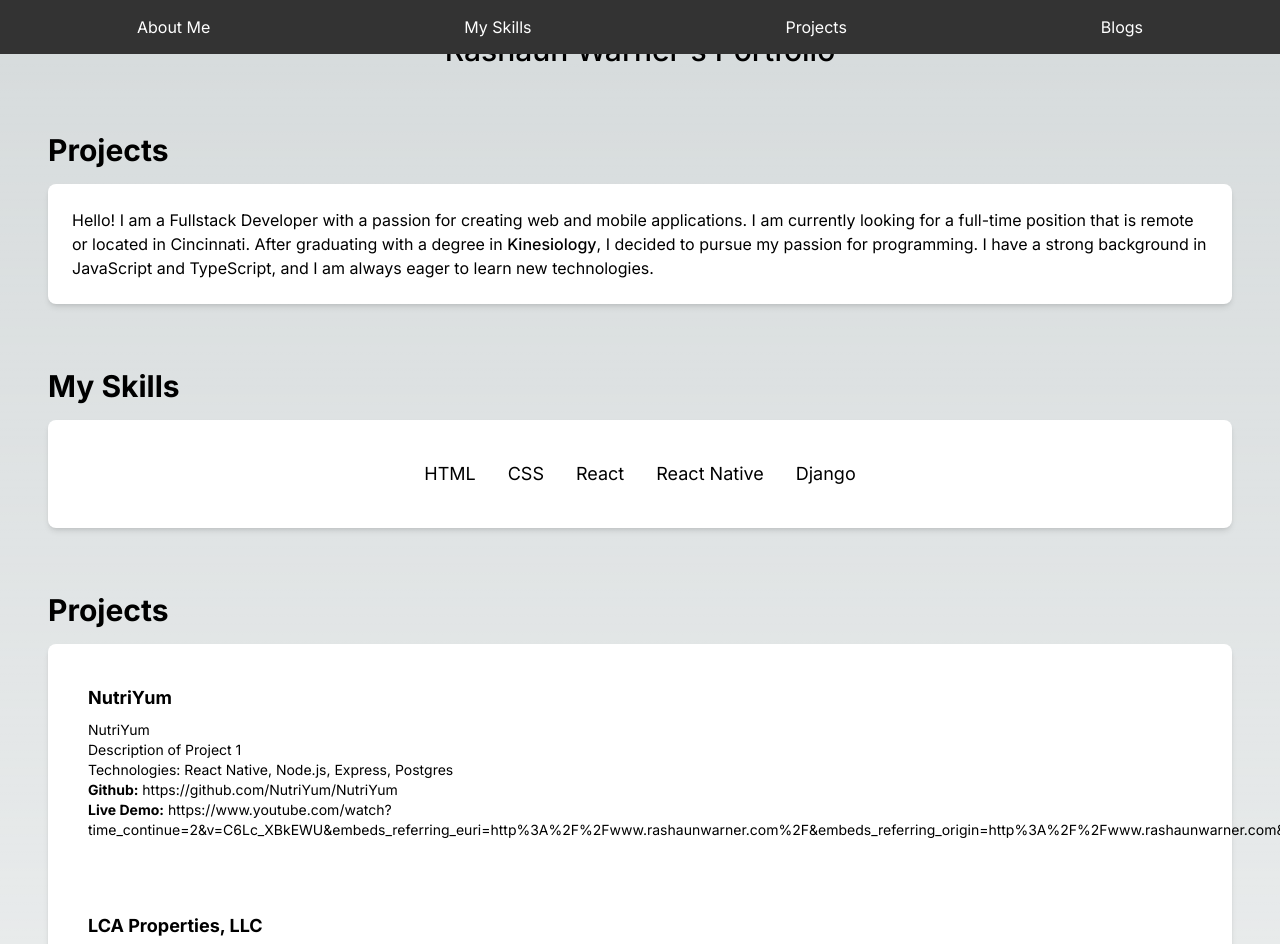
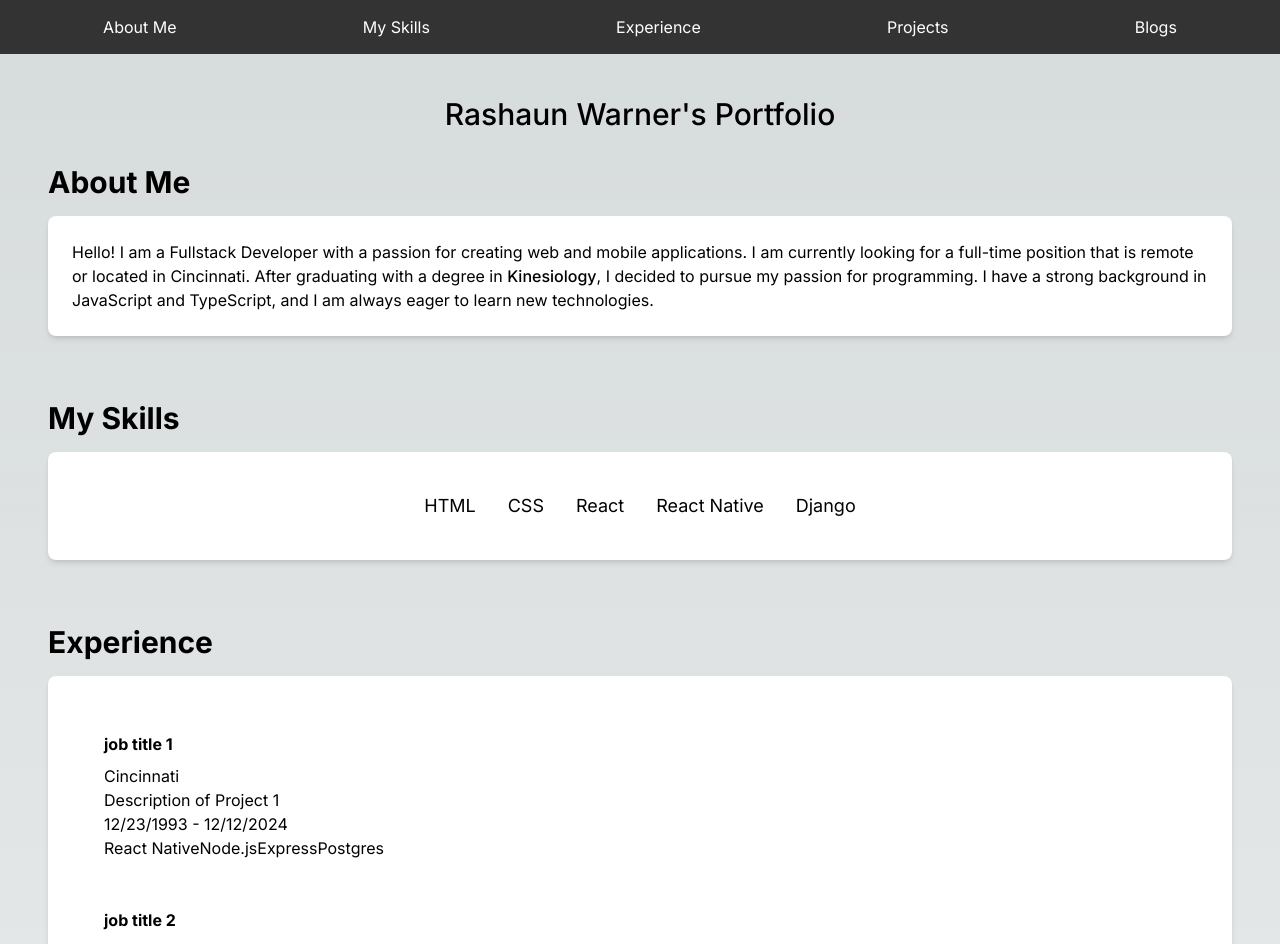
Before and after one commit to rawarne2/portfolio-v2, a Next.js app: page / in a window 1280 px wide. Shown: the top 944 px of the page. Built offline with nearby package versions, Linux system fonts and the light colour scheme.

Commit message:
added node version, minor fixes, and added Experience section

```diff
--- a/app/components/AboutMe.tsx
+++ b/app/components/AboutMe.tsx
@@ -3,7 +3,7 @@
 
 export default function AboutMe() {
   return (
-    <SectionCard title="Projects" id="about-me">
+    <SectionCard title="About Me" id="about-me">
       <p>
         Hello! I am a Fullstack Developer with a passion for creating web and
         mobile applications. I am currently looking for a full-time position
--- /dev/null
+++ b/app/components/Experience.tsx
@@ -0,0 +1,50 @@
+import React from "react";
+import SectionCard from "./SectionCard";
+
+export default function Experience() {
+  const experienceData = [
+    {
+      id: 1,
+      jobTitle: "job title 1",
+      location: "Cincinnati",
+      description: "Description of Project 1",
+      date: "12/23/1993 - 12/12/2024",
+      technologies: ["React Native", "Node.js", "Express", "Postgres"],
+    },
+    {
+      id: 2,
+      jobTitle: "job title 2",
+      location: "Cincinnati",
+      description: "Description of Project 1",
+      date: "12/23/1993 - 12/12/2024",
+      technologies: ["React Native", "Node.js", "Express", "Postgres"],
+    },
+    {
+      id: 3,
+      jobTitle: "job title 3",
+      location: "Cincinnati",
+      description: "Description of Project 1",
+      date: "12/23/1993 - 12/12/2024",
+      technologies: ["React Native", "Node.js", "Express", "Postgres"],
+    },
+  ];
+  return (
+    <SectionCard title="Experience" id="experience">
+      <div className="flex flex-col justify-center">
+        <ul className="w-full">
+          {experienceData.map((job, index) => (
+            <li key={index} className="p-4 m-4 dark:bg-gray-400 rounded-md">
+              <h3 className="mb-2">
+                <strong>{job.jobTitle}</strong>
+              </h3>
+              <p>{job.location}</p>
+              <p>{job.description}</p>
+              <p>{job.date}</p>
+              <p>{job.technologies}</p>
+            </li>
+          ))}
+        </ul>
+      </div>
+    </SectionCard>
+  );
+}
--- a/app/components/Header.tsx
+++ b/app/components/Header.tsx
@@ -1,12 +1,3 @@
-// import React from "react";
-
-// export default function Header() {
-//   return (
-//     <h1 className="text-3xl font-medium capitalize my-8 text-center">
-//       Rashaun Warner&apos;s Portfolio
-//     </h1>
-//   );
-// }
 "use client";
 // components/Header.tsx
 import React, { useEffect, useState } from "react";
@@ -16,6 +7,7 @@
   const [activeSection, setActiveSection] = useState<string | null>(null);
 
   useEffect(() => {
+    // not working yet
     const handleScroll = () => {
       const scrollPosition = window.scrollY;
       const sections = document.querySelectorAll("section");
@@ -38,13 +30,14 @@
   }, []);
 
   return (
-    <div>
-      <h1 className="text-3xl font-medium capitalize my-8 text-center">
+    <div className="mt-24">
+      <h1 className="text-3xl font-medium capitalize text-center">
         Rashaun Warner&apos;s Portfolio
       </h1>
       <nav>
         <Link href="#about-me">About Me</Link>
         <Link href="#skills">My Skills</Link>
+        <Link href="#experience">Experience</Link>
         <Link href="#projects">Projects</Link>
         <Link href="#blogs">Blogs</Link>
       </nav>
--- a/app/layout.tsx
+++ b/app/layout.tsx
@@ -5,8 +5,8 @@
 const inter = Inter({ subsets: ["latin"] });
 
 export const metadata: Metadata = {
-  title: "Rashaun Warner's Portfolio",
-  description: "Generated by create next app",
+  title: "Rashaun Warner",
+  description: "Rashaun Warner's Portfolio Website",
 };
 
 export default function RootLayout({
--- a/app/page.tsx
+++ b/app/page.tsx
@@ -1,5 +1,6 @@
 import AboutMe from "./components/AboutMe";
 import Blogs from "./components/Blogs";
+import Experience from "./components/Experience";
 import Footer from "./components/Footer";
 import Header from "./components/Header";
 import { Projects } from "./components/Projects";
@@ -12,6 +13,7 @@
       <Header />
       <AboutMe />
       <Skills />
+      <Experience />
       <Projects projects={projects} />
       <Blogs />
       <Footer />
--- a/package.json
+++ b/package.json
@@ -2,6 +2,9 @@
   "name": "portfolio-v2",
   "version": "0.1.0",
   "private": true,
+  "engines": {
+    "node": "20.10.0"
+  },
   "scripts": {
     "dev": "next dev",
     "build": "next build",
```
